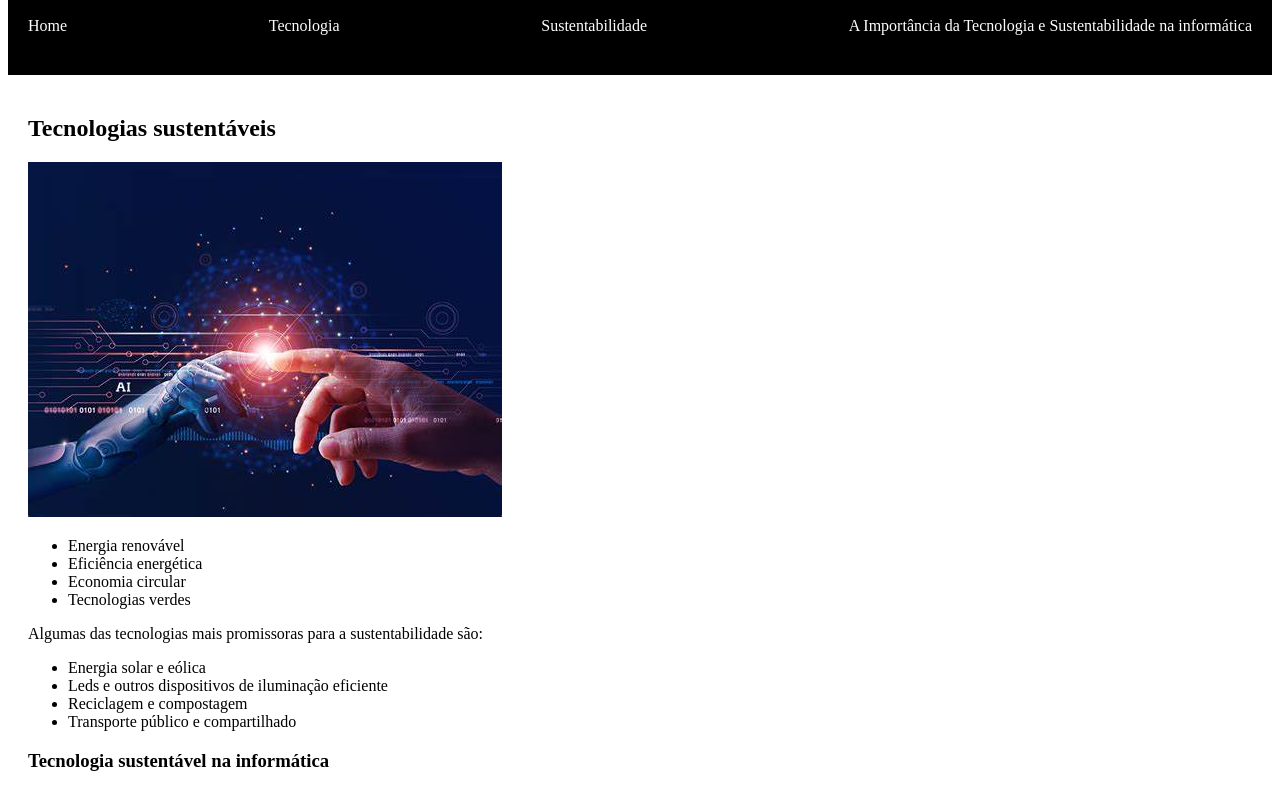
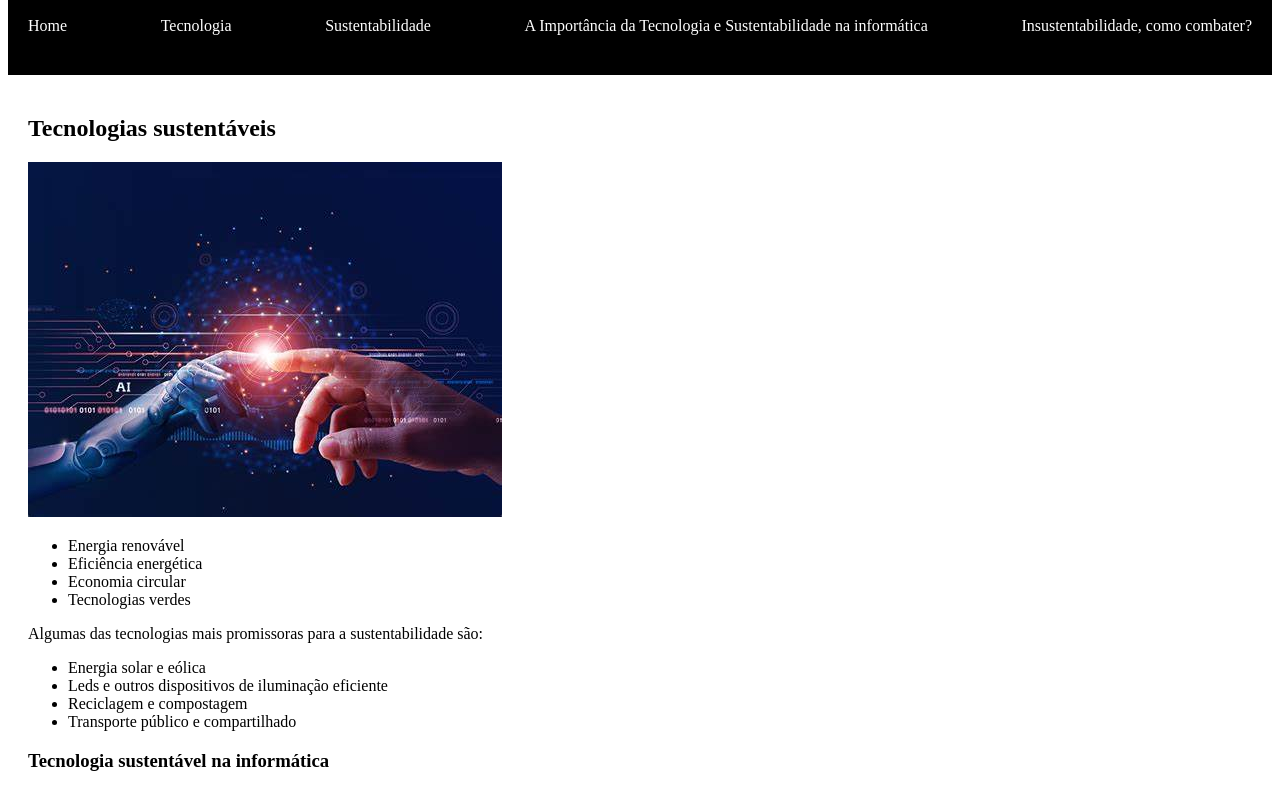
Before and after one commit to eduardaasf/sustentabilidade, a plain HTML site: page pag2.html in a window 1280 px wide. Shown: the part 98-885 px from the top of the page. Drawn offline with Linux system fonts and the light colour scheme.

Commit message:
Update pag2.html

```diff
--- a/pag2.html
+++ b/pag2.html
@@ -13,6 +13,7 @@
       <a href="pag2.html">Tecnologia</a>
       <a href="pag3.html">Sustentabilidade</a>
       <a href="pag4.html">A Importância da Tecnologia e Sustentabilidade na informática</a>
+      <a href="pag5.html">Insustentabilidade, como combater?</a>
     </nav>
   </header>
   <main>
```
